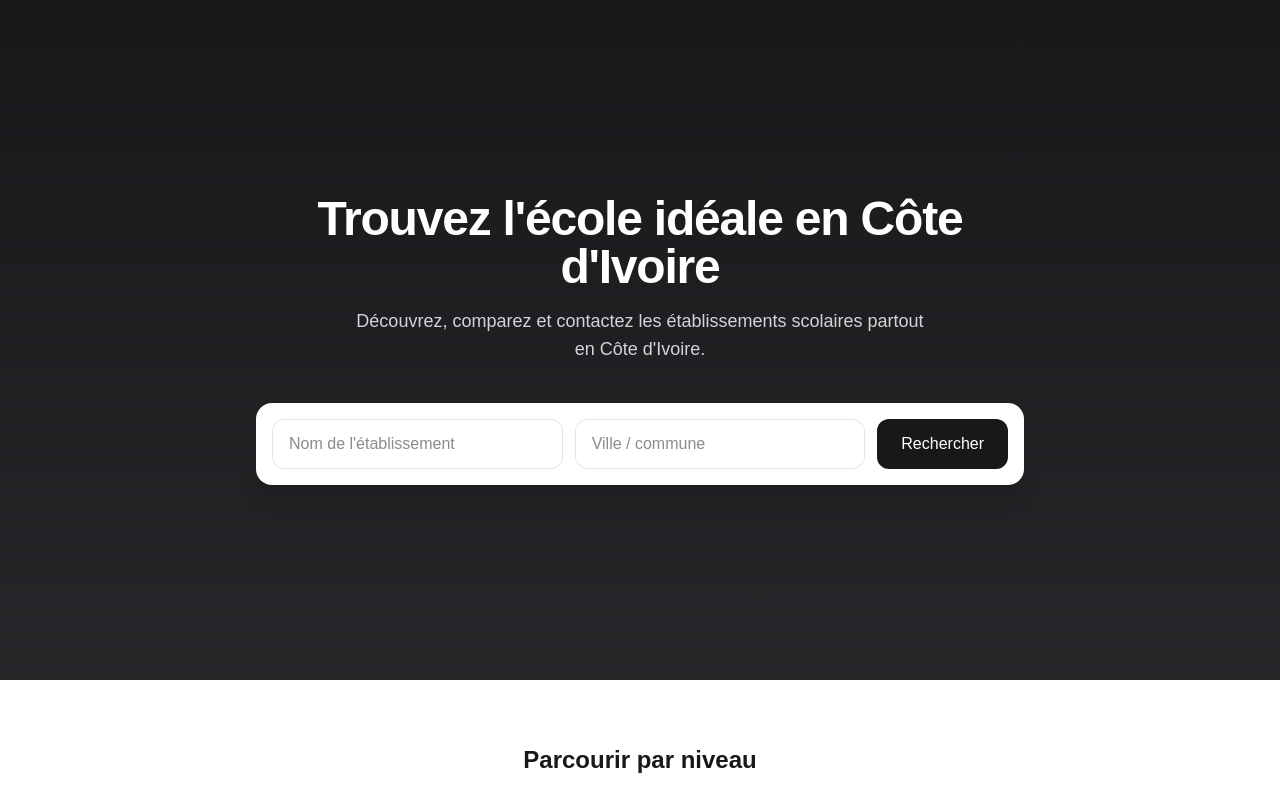
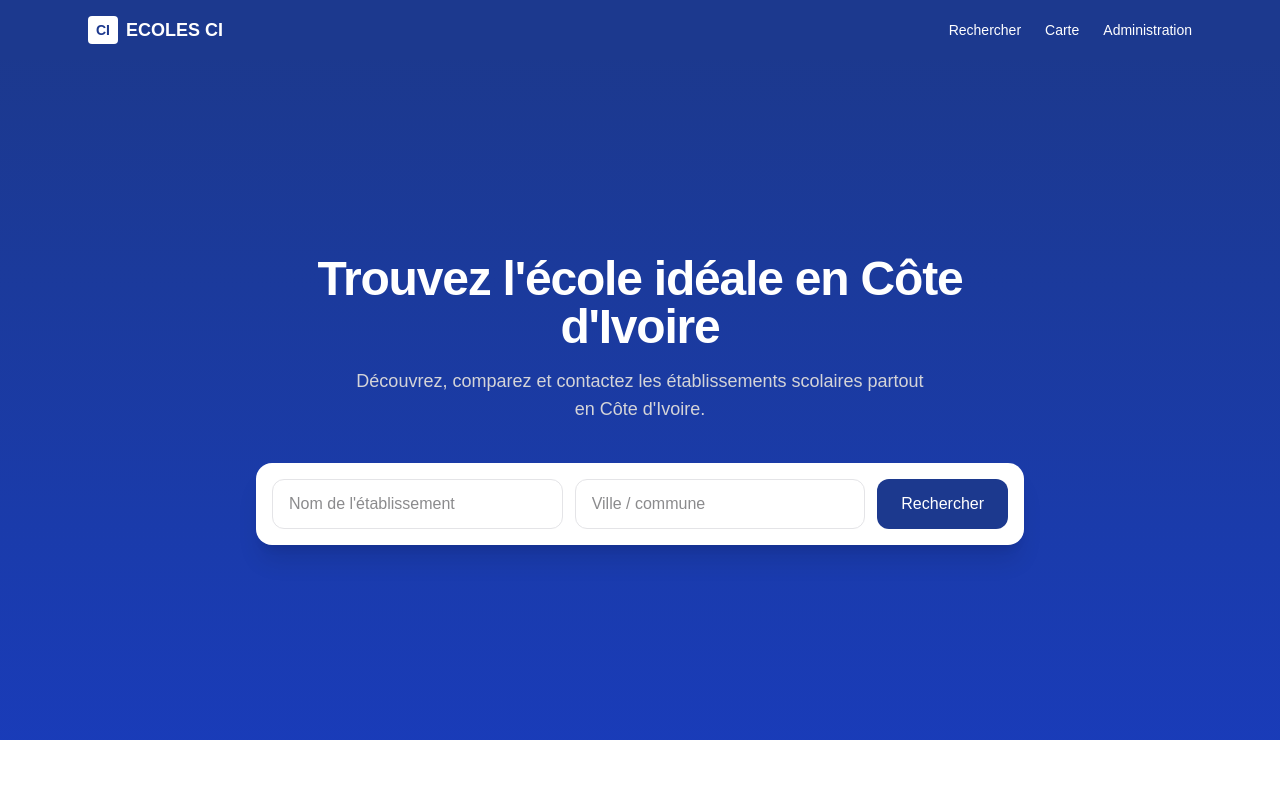
Before and after one commit to redbook-code/ecoles-ci, a Next.js app: page / in a window 1280 px wide. Shown: the top 800 px of the page. Built offline with nearby package versions, Linux system fonts and the light colour scheme.

Commit message:
Blue institutional branding + fix layout hydration error

```diff
--- a/src/app/layout.tsx
+++ b/src/app/layout.tsx
@@ -1,3 +1,4 @@
+import Header from "@/components/Header";
 import type { Metadata } from "next";
 import { Geist, Geist_Mono } from "next/font/google";
 import "./globals.css";
@@ -6,24 +7,23 @@ const geistSans = Geist({
   variable: "--font-geist-sans",
   subsets: ["latin"],
 });
-
 const geistMono = Geist_Mono({
   variable: "--font-geist-mono",
   subsets: ["latin"],
 });
 
 export const metadata: Metadata = {
-  title: "Create Next App",
-  description: "Generated by create next app",
+  title: "ECOLES CI",
+  description: "Trouvez l'école idéale en Côte d'Ivoire",
 };
 
 export default function RootLayout({ children }: LayoutProps<"/">) {
   return (
-    <html
-      lang="en"
-      className={`${geistSans.variable} ${geistMono.variable} h-full antialiased`}
-    >
-      <body className="min-h-full flex flex-col">{children}</body>
+    <html lang="fr" className={`${geistSans.variable} ${geistMono.variable} antialiased`}>
+      <body>
+        <Header />
+        {children}
+      </body>
     </html>
   );
 }
--- a/src/app/page.tsx
+++ b/src/app/page.tsx
@@ -3,7 +3,7 @@ import Link from "next/link";
 export default function Home() {
   return (
     <main className="min-h-screen bg-white">
-      <section className="relative flex flex-col items-center justify-center min-h-[85vh] px-6 text-center bg-gradient-to-b from-zinc-900 to-zinc-800 text-white">
+      <section className="relative flex flex-col items-center justify-center min-h-[85vh] px-6 text-center bg-gradient-to-b from-blue-900 to-blue-800 text-white">
         <h1 className="max-w-3xl text-4xl sm:text-5xl font-semibold tracking-tight">
           Trouvez l&apos;école idéale en Côte d&apos;Ivoire
         </h1>
@@ -28,9 +28,9 @@ export default function Home() {
             placeholder="Ville / commune"
             className="flex-1 px-4 py-3 rounded-xl border border-zinc-200 text-zinc-900 outline-none"
           />
-          <button
+                    <button
             type="submit"
-            className="px-6 py-3 rounded-xl bg-zinc-900 text-white font-medium hover:bg-zinc-700 transition"
+            className="px-6 py-3 rounded-xl bg-blue-900 text-white font-medium hover:bg-blue-800 transition"
           >
             Rechercher
           </button>
--- /dev/null
+++ b/src/components/Header.tsx
@@ -0,0 +1,27 @@
+import Link from "next/link";
+
+export default function Header() {
+  return (
+    <header className="bg-blue-900 text-white">
+      <div className="max-w-6xl mx-auto px-6 py-4 flex items-center justify-between">
+        <Link href="/" className="flex items-center gap-2 font-semibold text-lg">
+          <span className="bg-white text-blue-900 rounded px-2 py-1 text-sm font-bold">
+            CI
+          </span>
+          ECOLES CI
+        </Link>
+        <nav className="hidden sm:flex gap-6 text-sm">
+          <Link href="/recherche" className="hover:text-blue-200 transition">
+            Rechercher
+          </Link>
+          <Link href="/carte" className="hover:text-blue-200 transition">
+            Carte
+          </Link>
+          <Link href="/admin" className="hover:text-blue-200 transition">
+            Administration
+          </Link>
+        </nav>
+      </div>
+    </header>
+  );
+}
```
